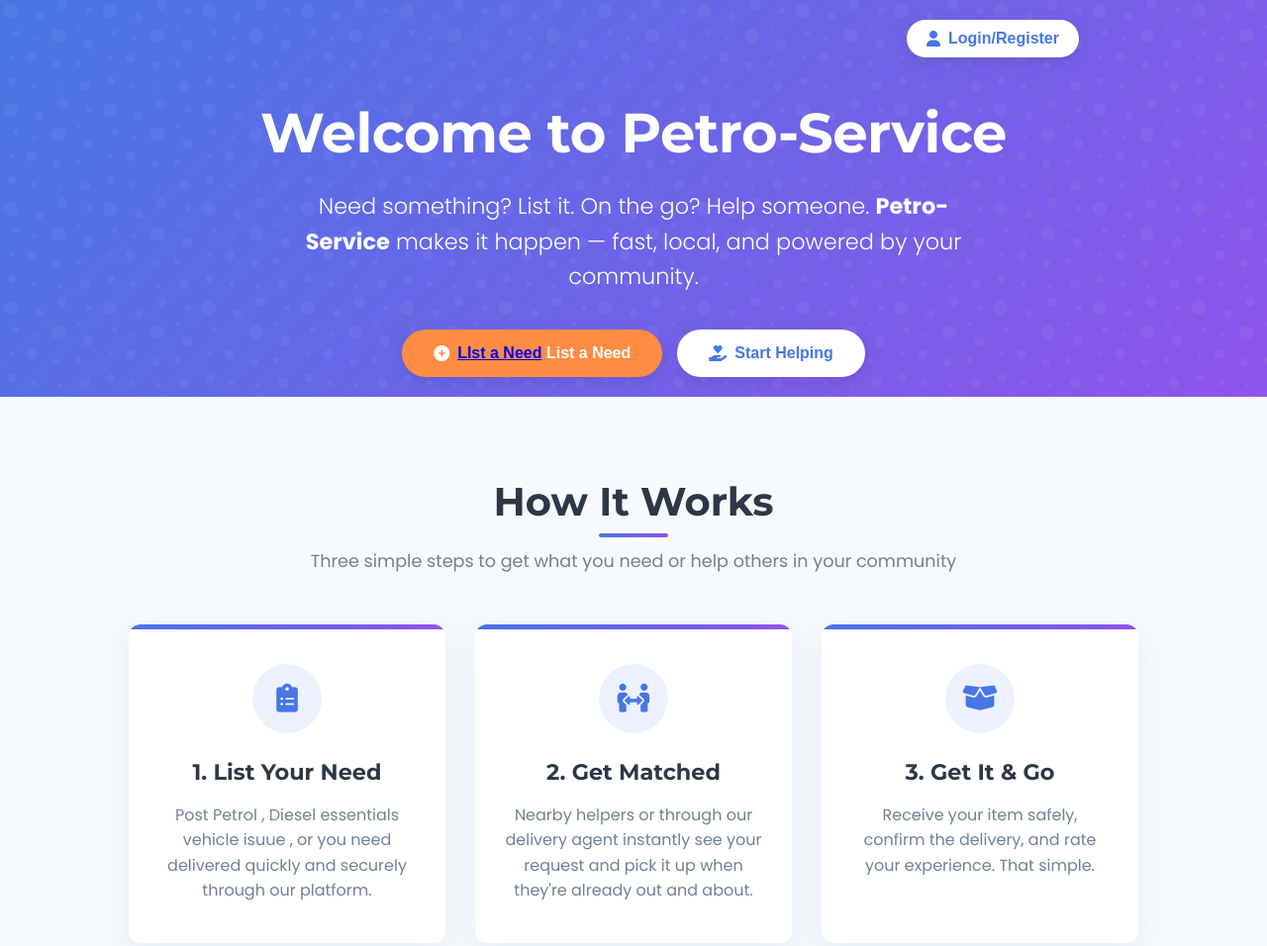
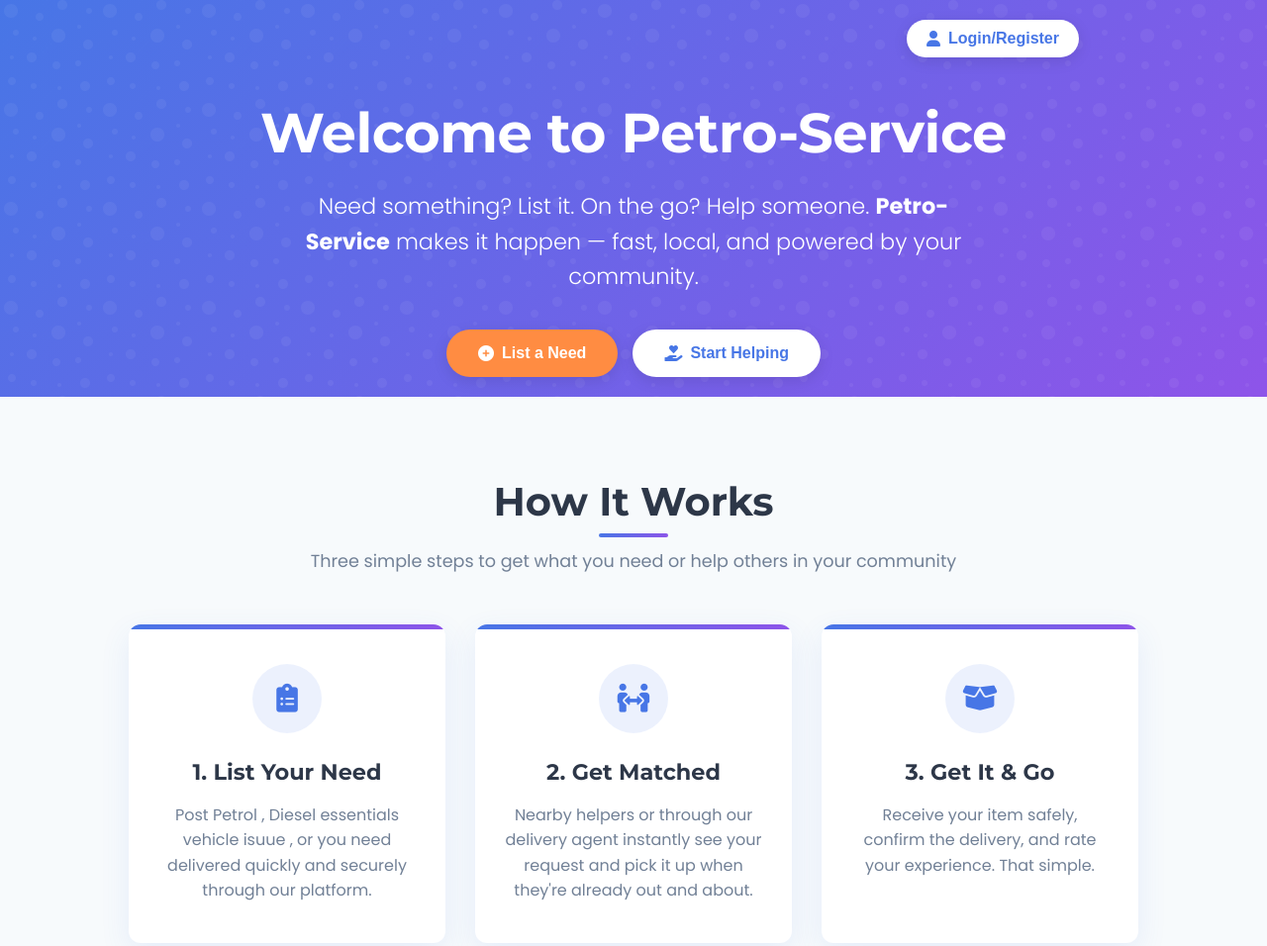
Before and after one commit to krishna-shrivastav/Petroservice.github.io, a plain HTML site: page index.html in a window 1280 px wide. Shown: the top 956 px of the page at 99% size. Drawn offline with Linux system fonts and the light colour scheme.

Commit message:
Update index.html

```diff
--- a/index.html
+++ b/index.html
@@ -391,8 +391,8 @@
             <p>Need something? List it. On the go? Help someone. <strong>Petro-Service</strong> makes it happen — fast, local,
                 and powered by your community.</p>
             <div class="btn-container">
-                <button class="btn btn-primary" onclick="window.location.href='/addtask'"><i
-                        class="fas fa-plus-circle"></i> <nav><a href="dashboard.html">LIst a Need</a> List a Need</button> </nav>
+                <button class="btn btn-primary" onclick="window.location.href='dashboard.html'"><i
+                        class="fas fa-plus-circle"></i> List a Need</button>
                 <button class="btn" onclick="window.location.href='/tasks'"><i
                         class="fas fa-hand-holding-heart"></i> Start Helping</button>
             </div>
```
